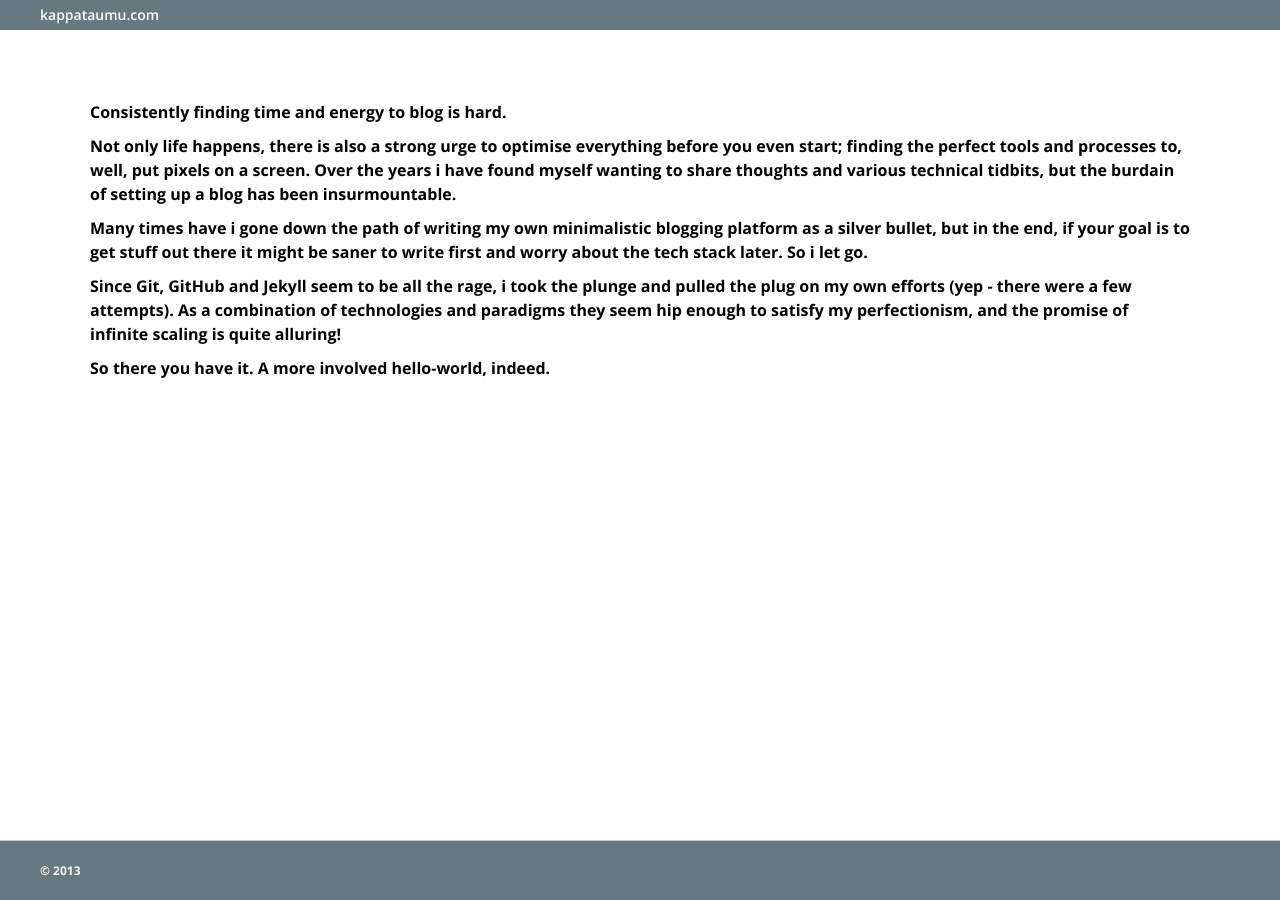
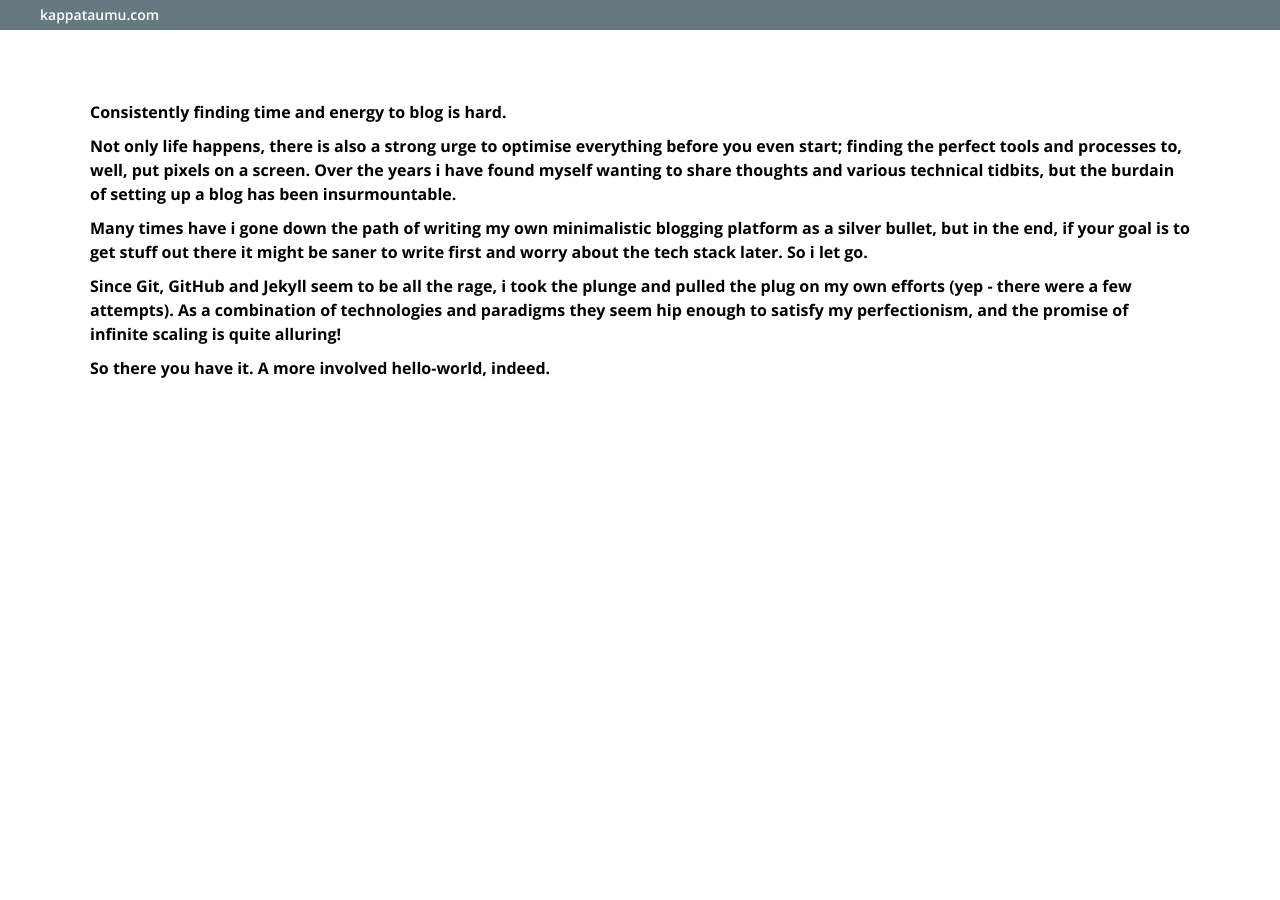
Before and after one commit to ik-fractel/kappataumu.github.com, a Jekyll site: the page built from _posts/2013-04-07-hello-world.md, in a window 1280 px wide. Built offline with Jekyll 4.4.1, drawn with Linux system fonts in a browser that asks for light colours.

Commit message:
Update default.html

```diff
--- a/_layouts/default.html
+++ b/_layouts/default.html
@@ -21,10 +21,10 @@
     <div id='main'>{{content}}</div>
   </div>
 
-  <div id='footer'>
+  <!---<div id='footer'>
     <div class="footer-content">
       &copy; 2013
-    </div>
+    </div>--->
   </div>
 </body>
 </html>
```
